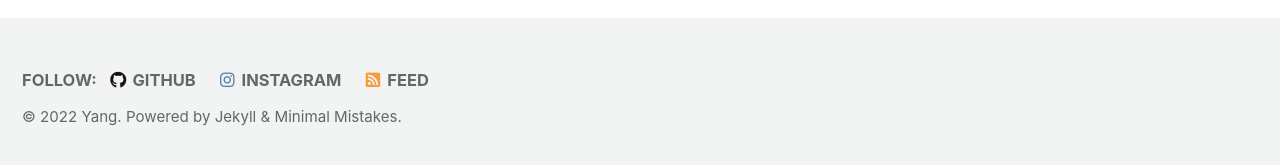
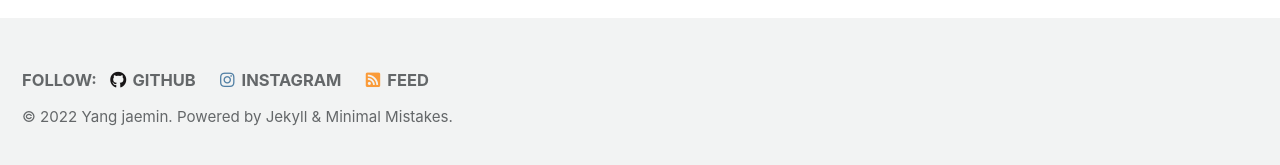
Before and after one commit to Yang-jaemin/Yang-jaemin.github.io, a Jekyll site: the page built from index.html, in a window 1280 px wide. Shown: the part 727-892 px from the top of the page. Built offline with Jekyll 4.4.1, drawn with Linux system fonts in a browser that asks for light colours; cached includes are drawn as plain includes; the list of posts is cut into pages by our own code.

Commit message:
Update _config.yml

```diff
--- a/_config.yml
+++ b/_config.yml
@@ -16,10 +16,10 @@ minimal_mistakes_skin    : "default" # "air", "aqua", "contrast", "dark", "dirt"
 
 # Site Settings
 locale                   : "en-US"
-title                    : "Yang-jaemin's Blog"
+title                    : "Yang's Blog"
 title_separator          : "-"
 subtitle                 : # site tagline that appears below site title in masthead
-name                     : "Yang"
+name                     : "Yang jaemin"
 description              : "Studing ML/DL"
 url                      : "https://Yang-jaemin.github.io"
 baseurl                  : # the subpath of your site, e.g. "/blog"
```
